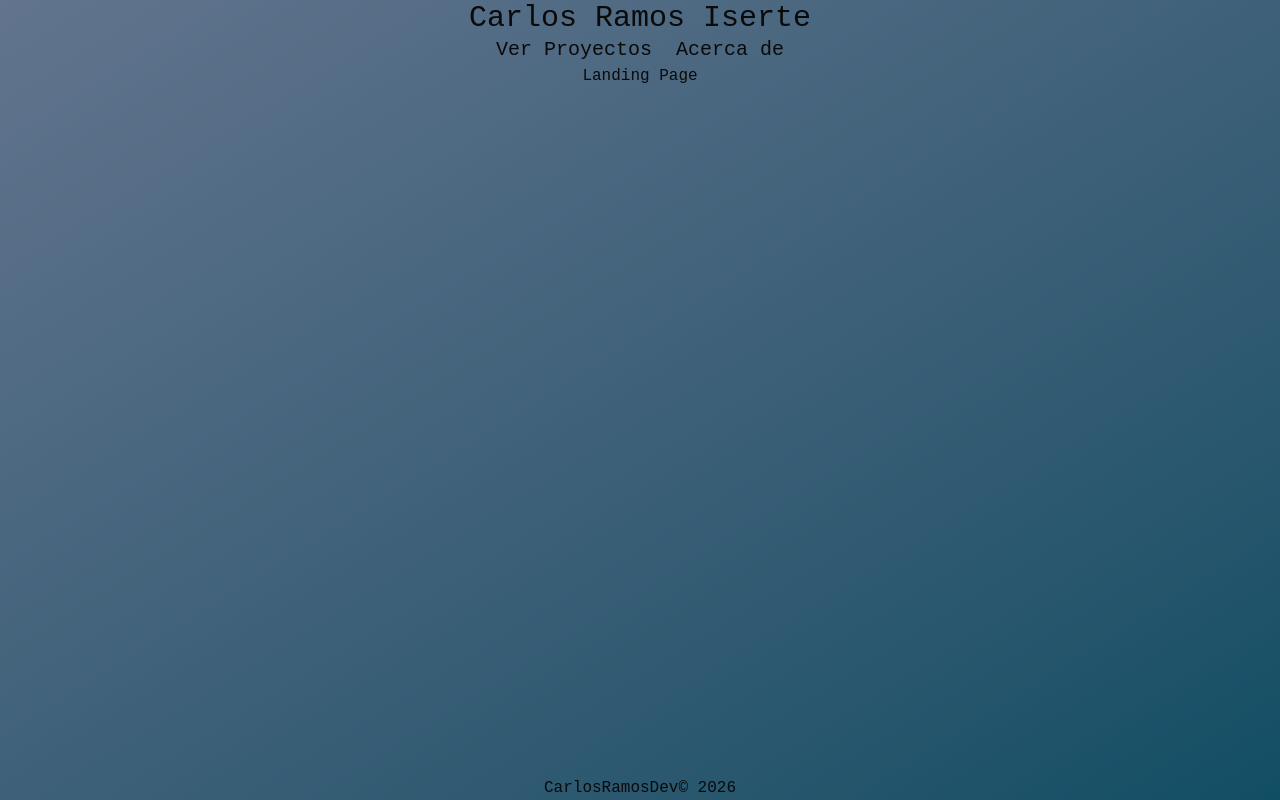
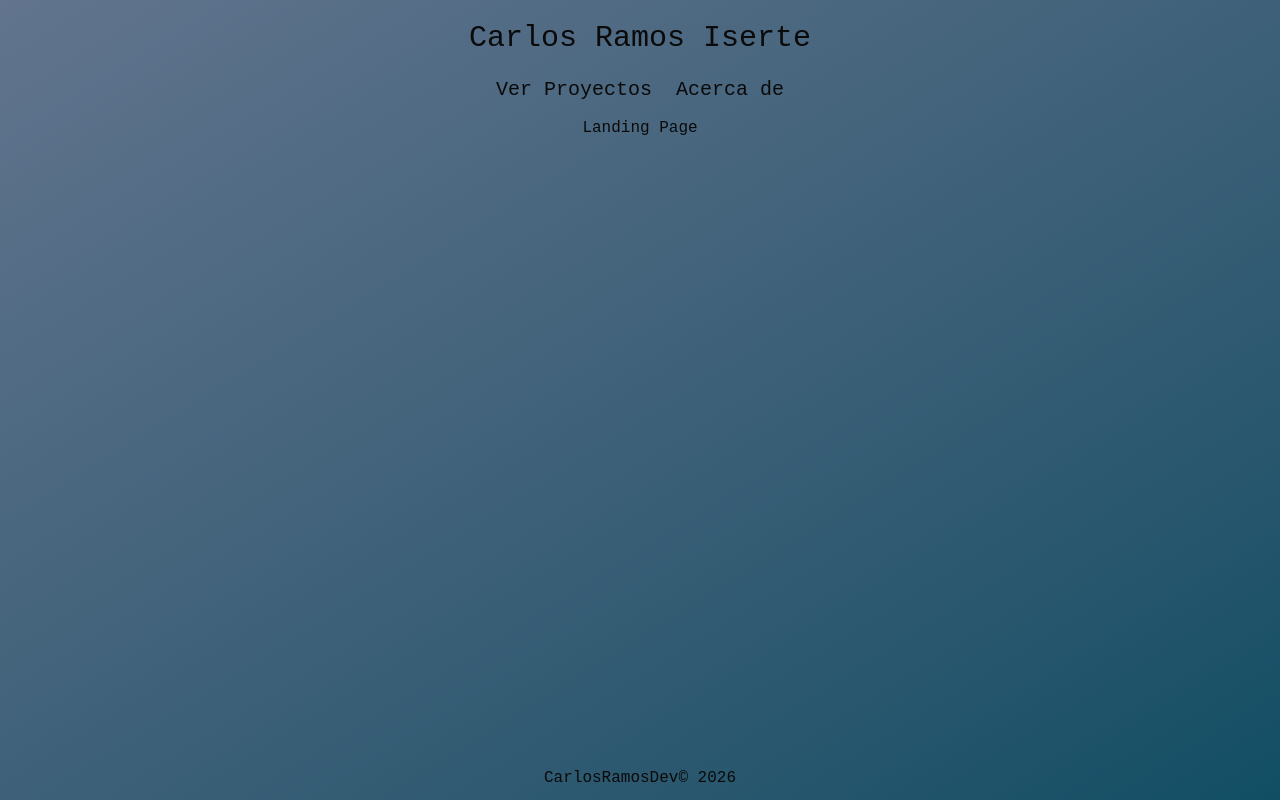
Before and after one commit to CarlosRamosDeveloper/portfolio, a React (Vite) app: page / in a window 1280 px wide. Built offline with nearby package versions, Linux system fonts and the light colour scheme.

Commit message:
updated margins at portfolio layout components

```diff
--- a/src/portfolio/components/PortfolioFooter.tsx
+++ b/src/portfolio/components/PortfolioFooter.tsx
@@ -1,7 +1,7 @@
 export const PortfolioFooter = () => {
   return (
     <>
-      <div className="flex justify-center gap-6">
+      <div className="flex justify-center mb-2.5 gap-6">
         <h5>CarlosRamosDev© 2026</h5>
       </div>
     </>
--- a/src/portfolio/components/PortfolioIcon.tsx
+++ b/src/portfolio/components/PortfolioIcon.tsx
@@ -5,7 +5,7 @@ export const PortfolioIcon = () => {
     <>
       <div>
         <Link to="/">
-          <h1 className="text-3xl">Carlos Ramos Iserte</h1>
+          <h1 className="text-3xl m-5">Carlos Ramos Iserte</h1>
         </Link>
       </div>
     </>
--- a/src/portfolio/components/PortfolioNavBar.tsx
+++ b/src/portfolio/components/PortfolioNavBar.tsx
@@ -2,7 +2,7 @@ import { NavigateButton } from '.';
 
 export const PortfolioNavBar = () => {
   return (
-    <div className="flex justify-center gap-6">
+    <div className="flex justify-center mb-3 gap-6">
       <div>
         <NavigateButton path="projects" label="Ver Proyectos" />
       </div>
```
